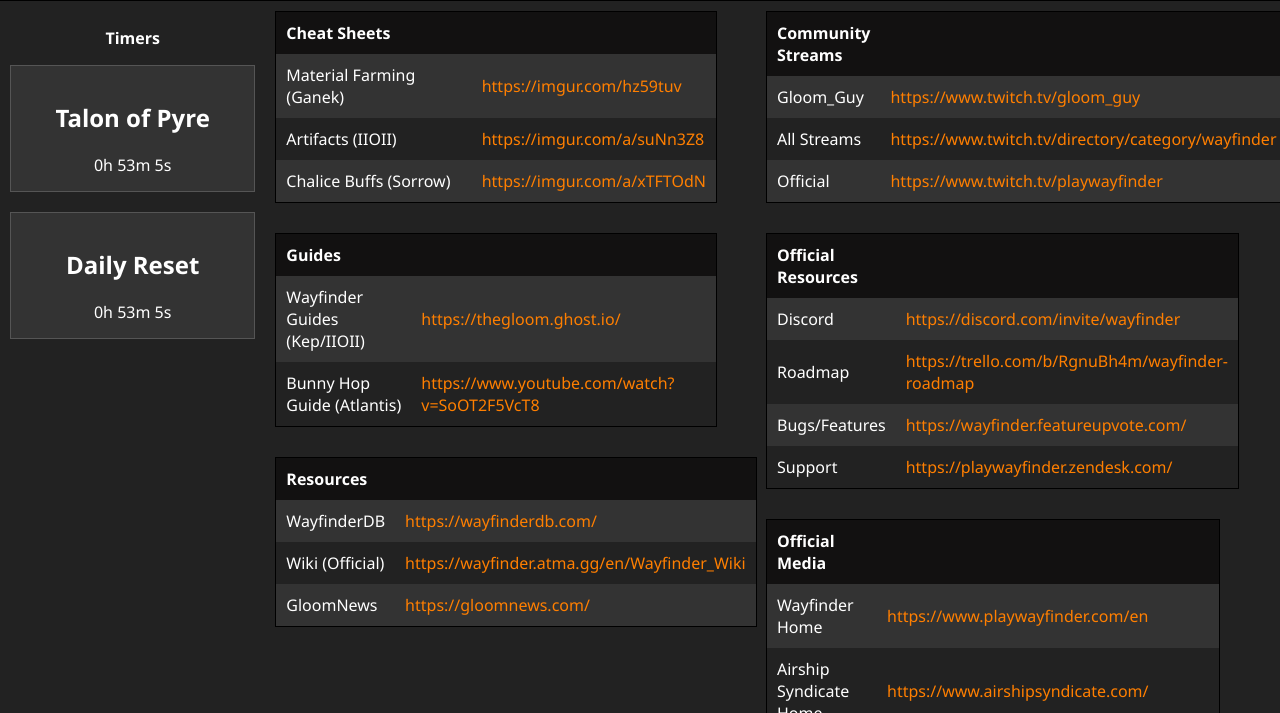
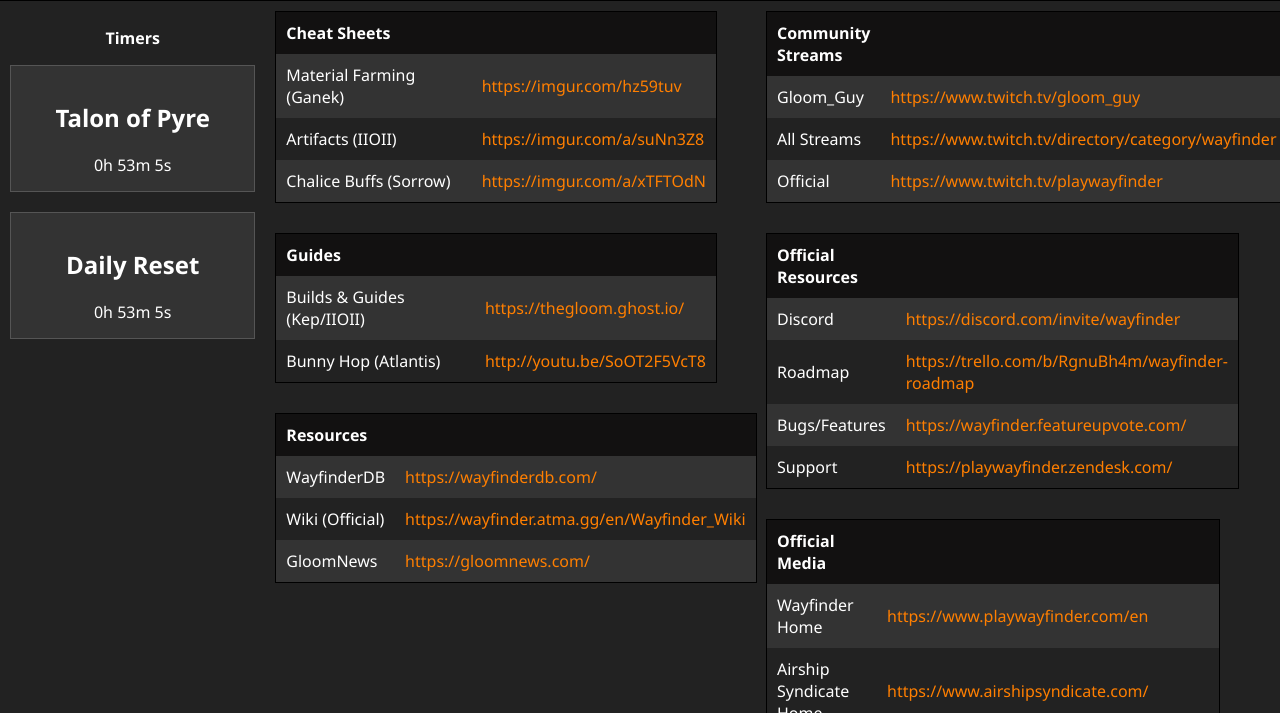
Before and after one commit to emilios-c/wayfinderresources, a plain HTML site: page index.html in a window 1280 px wide. Shown: the part 87-800 px from the top of the page. Drawn offline with Linux system fonts and the light colour scheme.

Commit message:
Update index.html
Made the guides section one liners

```diff
--- a/index.html
+++ b/index.html
@@ -52,6 +52,7 @@
         }
         th, td {
             padding: 10px;
+
             text-align: left;
         }
         th {
@@ -118,8 +119,8 @@
         <div class="table-container">
             <table>
                 <tr><th>Guides</th><th></th></tr>
-                <tr><td>Wayfinder Guides (Kep/IIOII)</td><td><a href="https://thegloom.ghost.io/" target="_blank">https://thegloom.ghost.io/</a></td></tr>
-                <tr><td>Bunny Hop Guide (Atlantis)</td><td><a href="https://www.youtube.com/watch?v=SoOT2F5VcT8" target="_blank">https://www.youtube.com/watch?v=SoOT2F5VcT8</a></td></tr>
+                <tr><td>Builds & Guides (Kep/IIOII)</td><td><a href="https://thegloom.ghost.io/" target="_blank">https://thegloom.ghost.io/</a></td></tr>
+                <tr><td>Bunny Hop (Atlantis)</td><td><a href="http://youtu.be/SoOT2F5VcT8" target="_blank">http://youtu.be/SoOT2F5VcT8</a></td></tr>
             </table>
         </div>
 
```
